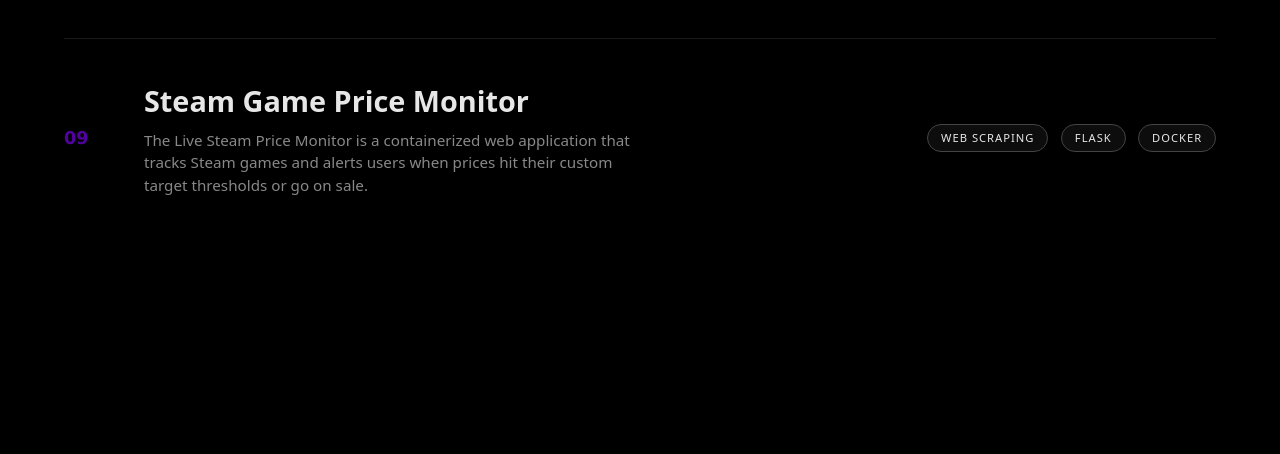
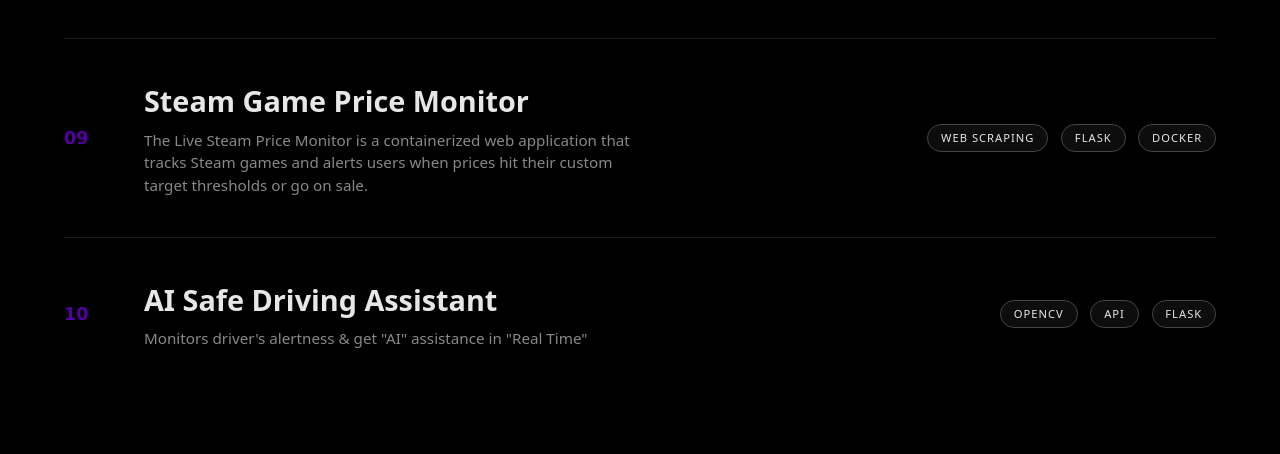
Before and after one commit to themehmi/PortFolio, a Flask app: page /projects in a window 1280 px wide. Shown: the part 1861-2315 px from the top of the page. Before the commit the page ends 2056 px from the top, so only its background shows below. Run offline with Flask 3, Linux system fonts and the light colour scheme.

Commit message:
Add AI Safe Driving Assistant project to template

```diff
--- a/templates/projects.html
+++ b/templates/projects.html
@@ -353,6 +353,19 @@
                     </div>
                 </a>
 
+                <a href=https://huggingface.co/spaces/themehmi/AI-Safe-Driving-Assistant" class="project-item">
+                    <div class="item-num">10</div>
+                    <div class="item-title">
+                        <h2>AI Safe Driving Assistant</h2>
+                        <p>Monitors driver's alertness & get "AI" assistance in "Real Time"</p>
+                    </div>
+                    <div class="item-tags">
+                        <span>OpenCV</span>
+                        <span>API</span>
+                        <span>Flask</span>
+                    </div>
+                </a>
+
             </div>
         </main>
     </div>
```
